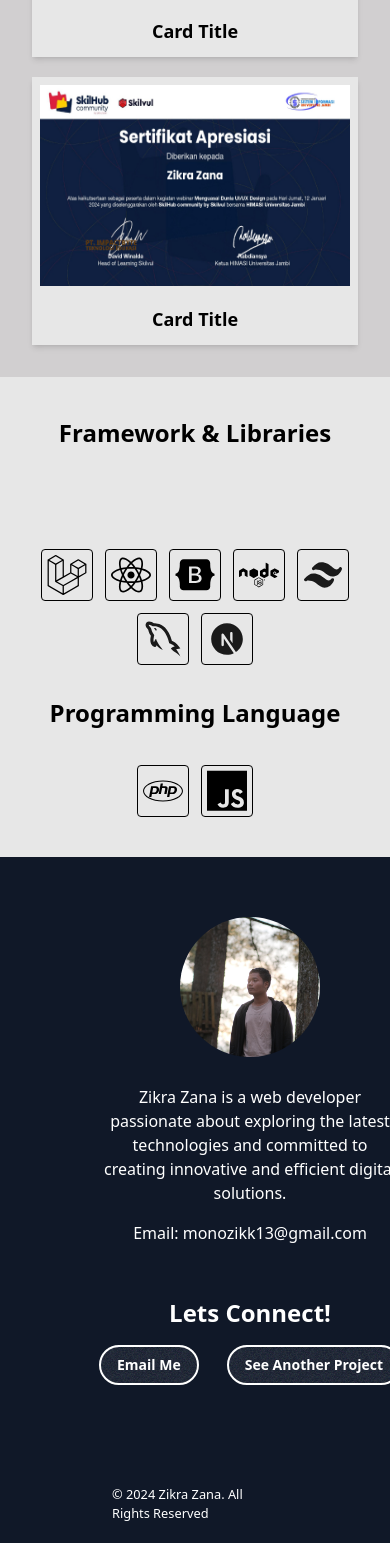
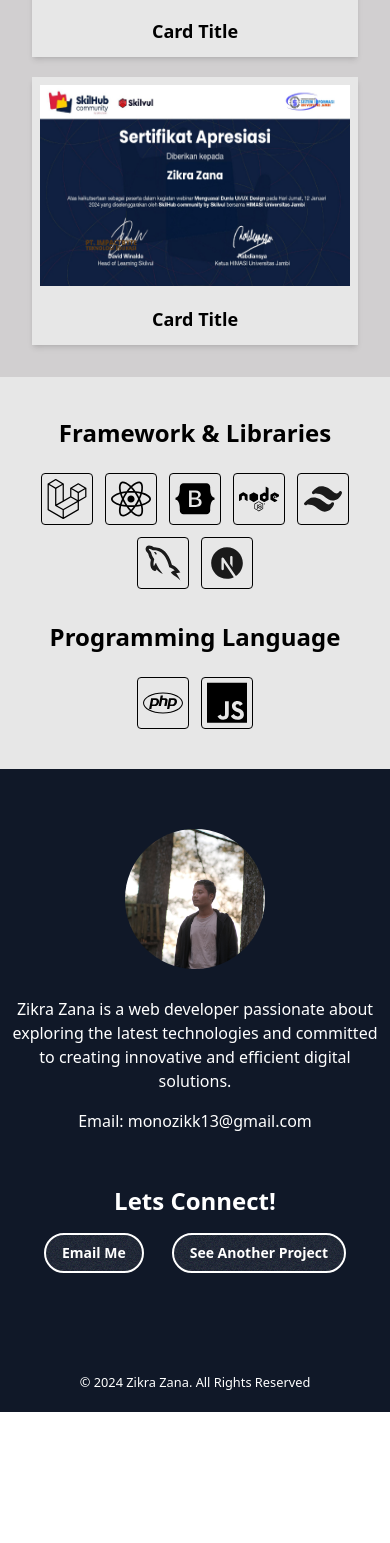
Before and after one commit to ZikraZana/portfolio-v2, a Next.js app: page / in a window 390 px wide. Shown: the part 1446-2989 px from the top of the page. After the commit the page ends 2858 px from the top, so only its background shows below. Built offline with nearby package versions, Linux system fonts and the light colour scheme.

Commit message:
fix responsive bugs

```diff
--- a/src/component/Content/Content_Home.jsx
+++ b/src/component/Content/Content_Home.jsx
@@ -91,7 +91,7 @@ const Content_Home = () => {
                 </div>
 
                 <div className="grid grid-cols-1 md:grid-cols-2 gap-8">
-                    <div className="grid grid-rows-2">
+                    <div className="grid grid-rows-[auto_1fr] gap-4">
                         <h2 className="text-2xl font-bold text-center">Framework & Libraries</h2>
 
                         <div className="mt-2 justify-center flex flex-wrap gap-3">
@@ -145,7 +145,7 @@ const Content_Home = () => {
                             </div>
                         </div>
                     </div>
-                    <div className="grid grid-rows-2">
+                    <div className="grid grid-rows-[auto_1fr] gap-4">
                         <h2 className="text-2xl font-bold text-center">Programming Language</h2>
                         <div className="mt-2 justify-center flex gap-3">
                             <div className="relative group">
--- a/src/component/Footer/Footer.jsx
+++ b/src/component/Footer/Footer.jsx
@@ -1,7 +1,7 @@
 const Footer = () => {
     return (
         <>
-            <div className=" bg-gray-900 px-23 pt-15">
+            <div className=" bg-gray-900 sm:px-23 pt-15">
                 <div className="">
                     <div className="grid md:grid-cols-2 gap-13">
                         <div className="text-white grid md:grid-cols-[0.5fr_1fr] gap-4">
```
